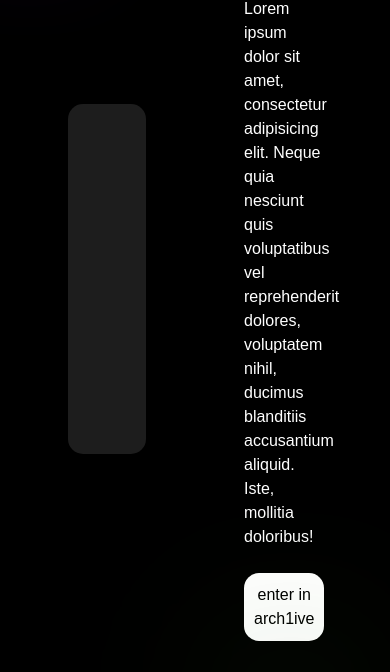
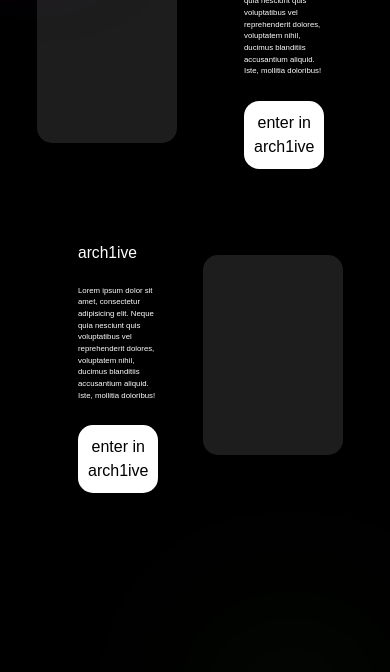
Before and after one commit to 1327hacker1327/archive.io, a plain HTML site: page arch1ive.html in a window 390 px wide. Shown: the part 225-897 px from the top of the page. Drawn offline with nearby package versions, Linux system fonts and the light colour scheme.

Commit message:
Update css.css

```diff
--- a/css.css
+++ b/css.css
@@ -71,3 +71,15 @@ color: white !important;
     top: 1300px;
     left: 70px;
 }
+@media (max-width: 500px) {
+    .tex{
+      font-size: 2vw ; /* Уменьшенный размер текста */
+    }
+    .zagolovok{
+      font-size: 4vw !important; /* Уменьшенный размер текста */
+    }
+    .fakeim{
+        height: 200px;
+        width: 140px;
+    }
+  }
```
